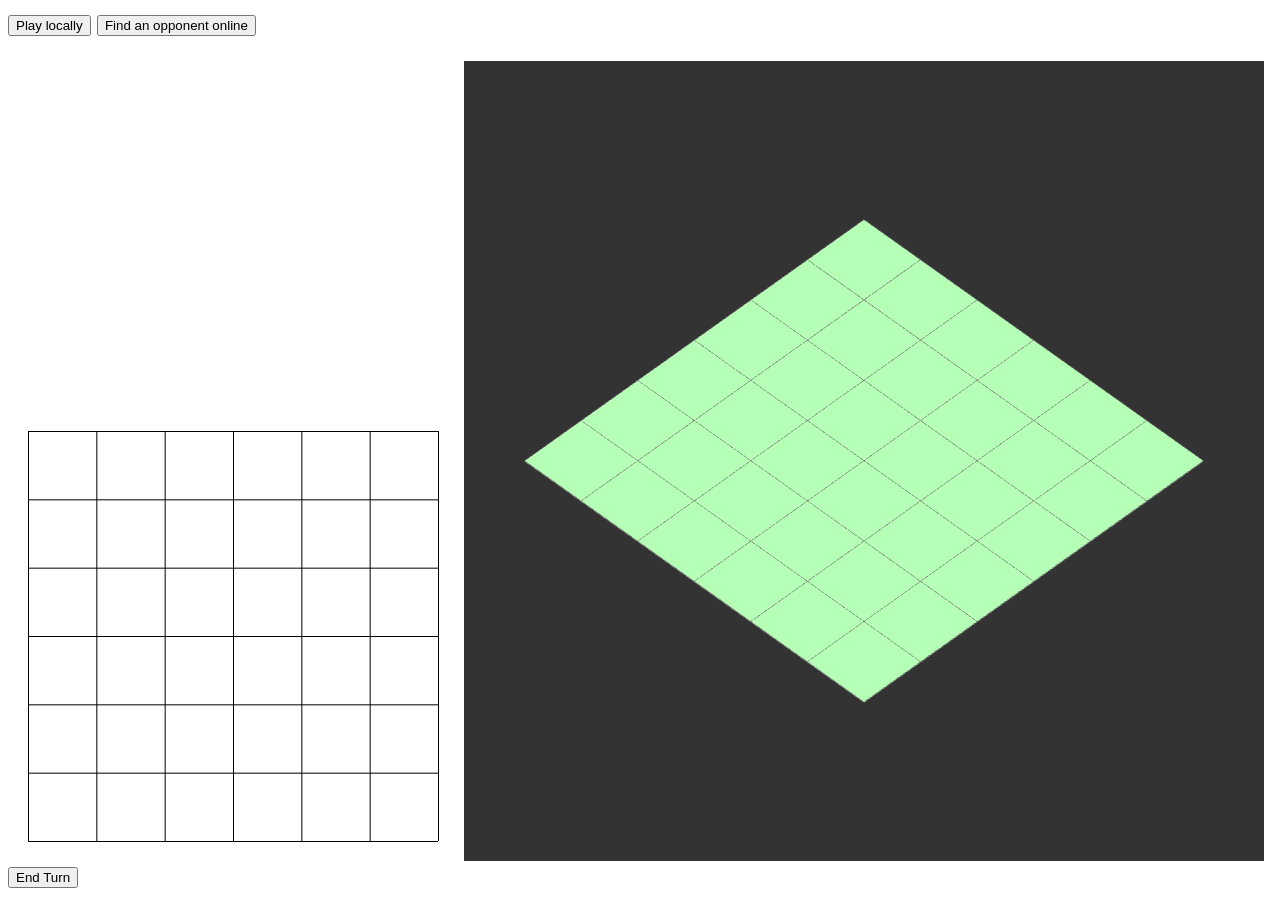
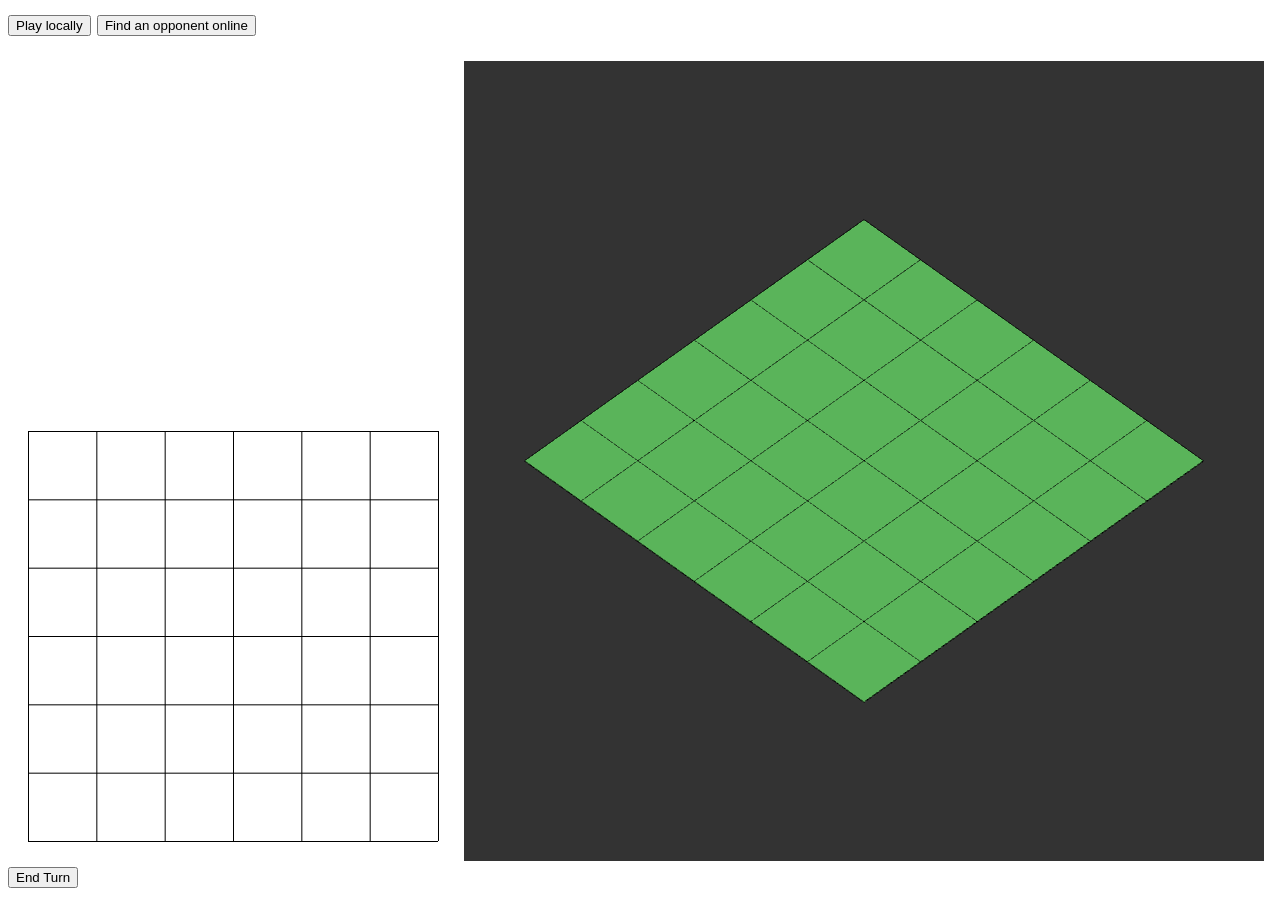
Before and after one commit to mgatland/Network, a website: page index.html in a window 1280 px wide. Drawn offline with Linux system fonts and the light colour scheme; no server answers; animation ran at ten frames a second.

Commit message:
Normals on buildings and a debug rotating light

```diff
--- a/index.html
+++ b/index.html
@@ -18,6 +18,8 @@
             uniform mat4 world;
             uniform mat4 view_proj;
 
+            uniform float time;
+
             attribute vec3 local_position;
             attribute vec3 local_normal;
             //attribute vec4 local_tangent;
@@ -37,7 +39,7 @@
 
                 //vec3 world_binormal = -cross( world_normal, world_tangent ) * local_tangent.w;
 
-                vec3 light_direction = normalize( vec3( -1.0, -1.0, 1.0 ) );
+                vec3 light_direction = normalize( vec3( sin( time ), cos( time ), 1.0 ) );
                 light = dot( light_direction, world_normal );
                 //tangent_light_direction.xyz = vec3( dot( world_tangent, light_direction ), dot( world_binormal, light_direction ), dot( world_normal, light_direction ) );
 
@@ -81,7 +83,7 @@
                 //vec3 result = albedo.xyz * diffuse + specular + ambient;
 
                 //gl_FragColor = vec4( pow( result, vec3( 2.2, 2.2, 2.2 ) ), albedo.w );
-                gl_FragColor = colour * light;
+                gl_FragColor = vec4( colour.xyz * light, 1.0 );
             }
         </script>
     </head>
--- a/js/gameclient3d.js
+++ b/js/gameclient3d.js
@@ -113,7 +113,7 @@ gridLineModel.prototype.draw = draw;
 function houseModel( gl, height ) {
 	this.gl = gl;
 
-	this.num_indices = 10 * 3;
+
 	this.primitive_type = this.gl.TRIANGLES;
 	this.index_type = this.gl.UNSIGNED_SHORT;
 	this.colour = [ 0.8, 0.8, 0.8, 1.0 ];
@@ -121,36 +121,47 @@ function houseModel( gl, height ) {
 	this.transform = mat4.create( );
 	mat4.identity( this.transform );
 
-	var width_scale = Math.random( ) * 0.1 + 0.04;
+	var width_scale = Math.random( ) * 0.05 + 0.04;
 	var height_scale = height * ( Math.random() * 0.5 + 0.75 );
 
 	var vertices = [
-		-width_scale, -width_scale, 0.0,			0.0, 0.0, 1.0,
-		width_scale, -width_scale, 0.0,				0.0, 0.0, 1.0,
-		width_scale, width_scale, 0.0,				0.0, 0.0, 1.0,
-		-width_scale, width_scale, 0.0,				0.0, 0.0, 1.0,
+		-width_scale, -width_scale, 0.0,			0.0, -1.0, 0.0,
+		width_scale, -width_scale, 0.0,				0.0, -1.0, 0.0,
+		-width_scale, -width_scale, height_scale,	0.0, -1.0, 0.0,
+		width_scale, -width_scale, height_scale,	0.0, -1.0, 0.0,
 
+		width_scale, -width_scale, 0.0,				1.0, 0.0, 0.0,
+		width_scale, width_scale, 0.0,				1.0, 0.0, 0.0,
+		width_scale, -width_scale, height_scale,	1.0, 0.0, 0.0,
+		width_scale, width_scale, height_scale,		1.0, 0.0, 0.0,
 
+		width_scale, width_scale, 0.0,				0.0, 1.0, 0.0,
+		-width_scale, width_scale, 0.0,				0.0, 1.0, 0.0,
+		width_scale, width_scale, height_scale,		0.0, 1.0, 0.0,
+		-width_scale, width_scale, height_scale,	0.0, 1.0, 0.0,
 
+		-width_scale, width_scale, 0.0,				-1.0, 0.0, 0.0,
+		-width_scale, -width_scale, 0.0,			-1.0, 0.0, 0.0,
+		-width_scale, width_scale, height_scale,	-1.0, 0.0, 0.0,
+		-width_scale, -width_scale, height_scale,	-1.0, 0.0, 0.0,
 
 		-width_scale, -width_scale, height_scale,	0.0, 0.0, 1.0,
 		width_scale, -width_scale, height_scale,	0.0, 0.0, 1.0,
+		-width_scale, width_scale, height_scale,	0.0, 0.0, 1.0,
 		width_scale, width_scale, height_scale,		0.0, 0.0, 1.0,
-		-width_scale, width_scale, height_scale,	0.0, 0.0, 1.0
 	];
 
 	var indices = [
-		0, 1, 5,
-		0, 5 ,4,
-		1, 2, 6,
-		1, 6, 5,
-		2, 3, 7,
-		2, 7, 6,
-		3, 0, 4,
-		3, 4, 7,
-		4, 5, 6,
-		4, 6, 7
+		0, 1, 2,
+		2, 1 ,3,
 	];
+
+	for( var side = 1; side < 5; ++side )
+		for( var i = 0; i < 6; ++i )
+			indices.push( indices[ i ] + 4 * side );
+
+	this.num_indices = indices.length;
+
 
 	this.vertex_buffer = this.gl.createBuffer();
 	this.gl.bindBuffer( this.gl.ARRAY_BUFFER, this.vertex_buffer );
@@ -436,6 +447,8 @@ gameDisplay3d.prototype.renderFrame = function( ) {
 
     this.gl.useProgram( this.shader.shader_program );
     this.gl.uniformMatrix4fv( this.shader.view_proj, false, this.view_proj );
+    var time_float = current_time % 100000 / 1000.0;
+    this.gl.uniform1f( this.shader.time, time_float );
 
     this.board_model.draw( this.shader );
     this.grid_model.draw( this.shader );
@@ -472,4 +485,5 @@ function ShaderProgram(gl, vertex_shader_name, pixel_shader_name) {
     this.world = gl.getUniformLocation(this.shader_program, "world");
     this.colour = gl.getUniformLocation( this.shader_program, "colour");
     // this.animation_palette = gl.getUniformLocation(this.shader_program, "animation_palette");
+    this.time = gl.getUniformLocation( this.shader_program, "time");
 }
```
